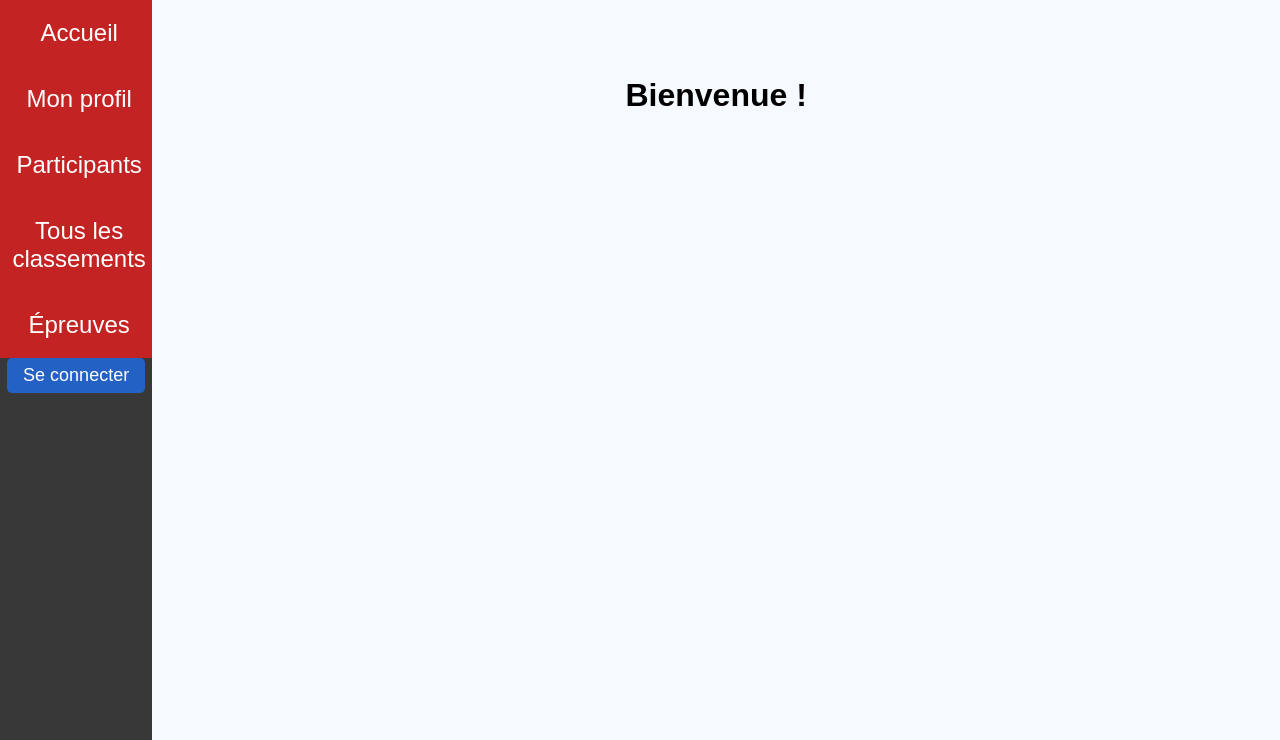
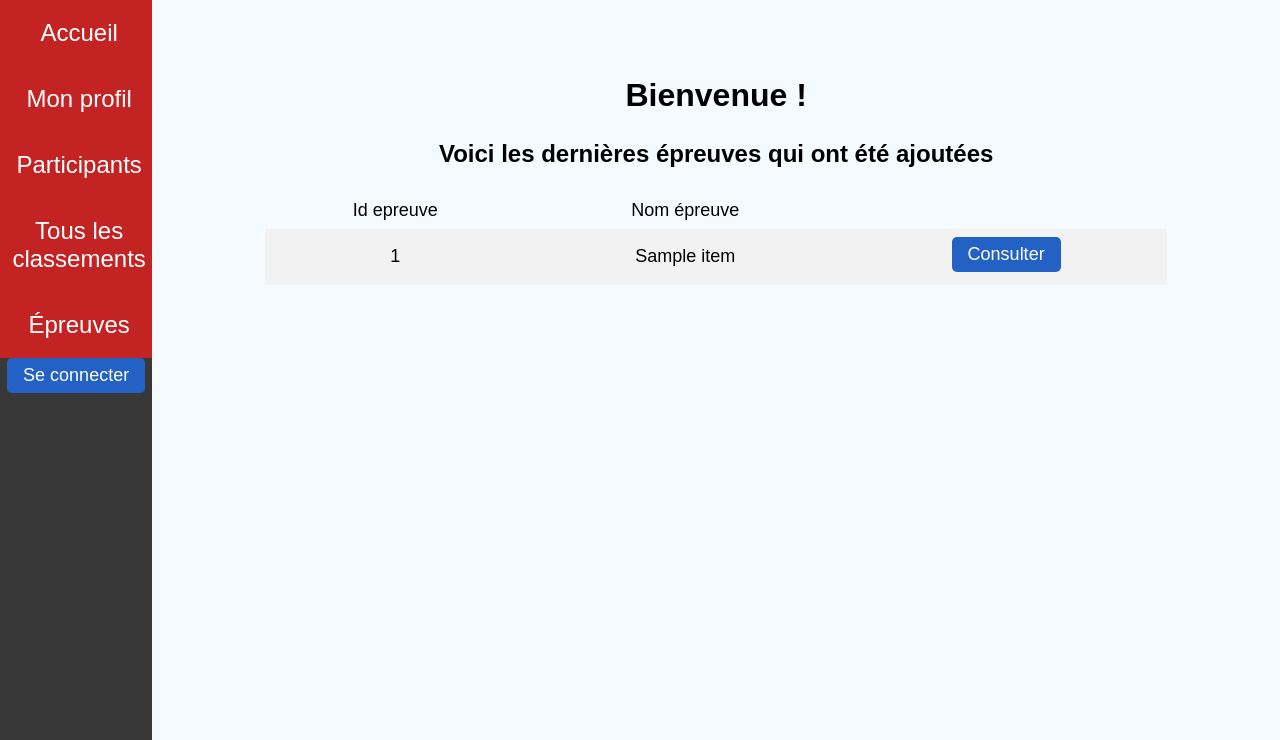
Before and after one commit to Ciflire/projetWeb, a Flask app: page / in a window 1280 px wide. Shown: the part 60-800 px from the top of the page. Run offline with Flask 3, Linux system fonts and the light colour scheme; a database or web service that is not in the repository returns one stand-in record (values such as "Sample title"); data that the repository does not hold is empty.

Commit message:
correcting challengeAccueil

```diff
--- a/main.py
+++ b/main.py
@@ -161,21 +161,27 @@ def generateToken() -> str:
 def validation(id_challenge):
     if current_user.is_authenticated:
         id_user = current_user.user_id
-        return render_template("validation.html",id_challenge = id_challenge,id_user = id_user)
+        return render_template(
+            "validation.html", id_challenge=id_challenge, id_user=id_user
+        )
     else:
-        return redirect (url_for('login'))
+        return redirect(url_for("login"))
+
 
 # accueil
 @app.route("/")
 def home():
     # Effectuer la requête API pour récupérer des données au format JSON
-    api_url = "http://127.0.0.1:5000/api/challenge/accueil" # Pour récupérer les données des 10 épreuves les plus récentes
+    api_url = "http://127.0.0.1:5000/api/challenge/accueil"  # Pour récupérer les données des 10 épreuves les plus récentes
     response = requests.get(api_url)
-
     # Vérifier si la requête a réussi (statut 200)
     if response.status_code == 200:
         data_json = response.json()
-        return render_template("accueil.html", data=data_json)
+        print(data_json, file=sys.stderr)
+        return render_template(
+            "accueil.html", data=data_json, len=min(len(data_json), 10)
+        )
+
     else:
         return "Erreur lors de la récupération des données de l'API"
 
@@ -290,7 +296,6 @@ def challengeadduser():
 @app.route("/challenge/register")
 def challengeregister():
     return render_template("challengeregiste.html")
-
 
 
 @app.route("/user")
@@ -608,17 +613,17 @@ def apiValidation(id_user, id_challenge):
         return redirect(url_for("challenge", id_challenge=id_challenge))
     return redirect(url_for("home"))
 
+
 @app.route("/api/challenge/accueil")
 def apiChallengeAccueil():
     conn = sqlite3.connect(app.config["DATABASE"])
     cur = conn.cursor()
-    cur.execute(
-        f"""SELECT id_challenge,name FROM challenges LIMIT 10;"""
-    )
+    cur.execute(f"""SELECT id_challenge,name FROM challenges LIMIT 10;""")
     info = cur.fetchall()
     conn.close()
     # print(info, file=sys.stderr)
     return jsonify(info)
+
 
 @app.route("/api/users/delete/<id_user>")
 def apiUserDelete(id_user):
--- a/templates/accueil.html
+++ b/templates/accueil.html
@@ -4,5 +4,20 @@
     Bienvenue ! {% if current_user.is_authenticated %} {{ current_user.name }}!
     {% endif %}
   </h2>
+  <h3>Voici les dernières épreuves qui ont été ajoutées</h3>
+  <table>
+    <tr>
+      <td>Id epreuve</td>
+      <td>Nom épreuve</td>
+    </tr>
+    {% for i in range(len) %}
+    <tr>
+      <td>{{data[i][0]}}</td>
+      <td>{{data[i][1]}}</td>
+      <td> <a href="{{url_for('challenge', id_challenge=data[i][0])}}"><button> Consulter </button>
+    </tr>
+    {%endfor%}
+  </table>
 
-{% endblock %}
+  {% endblock %}
+</div>
```
